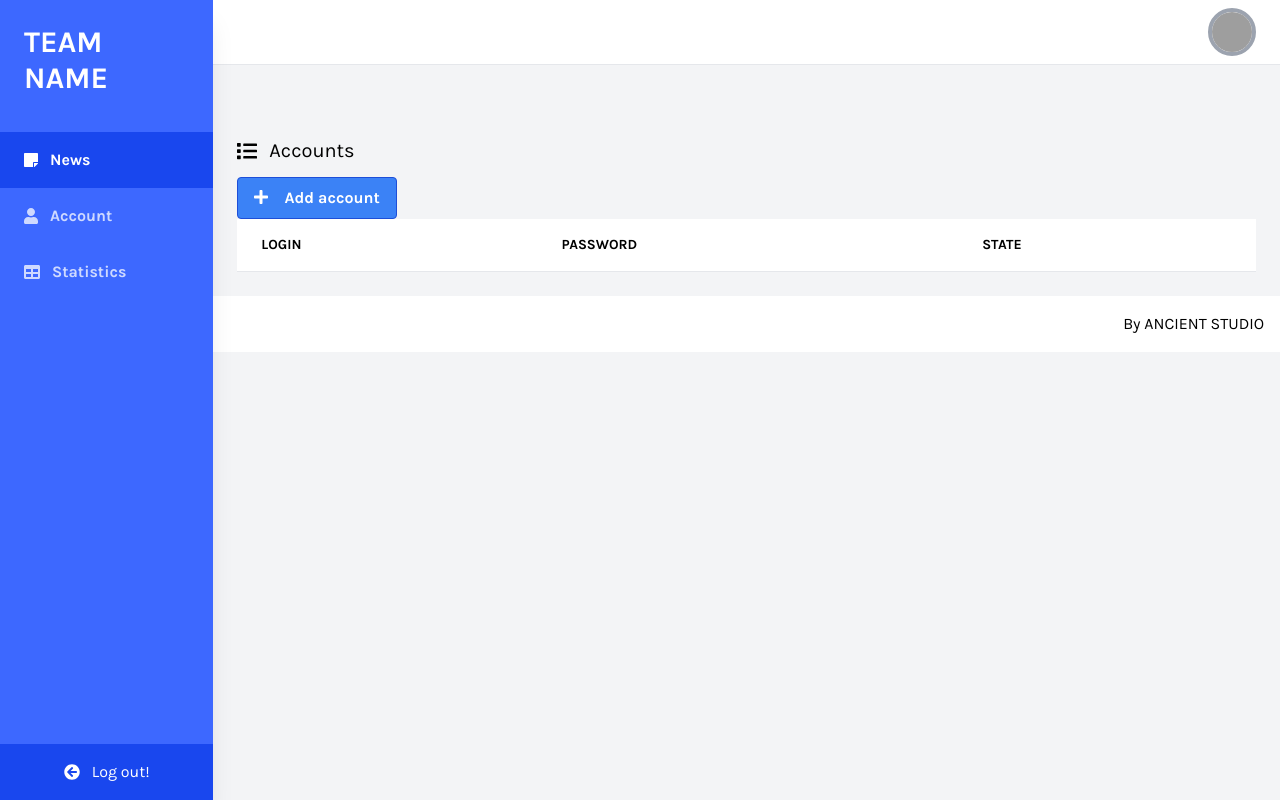
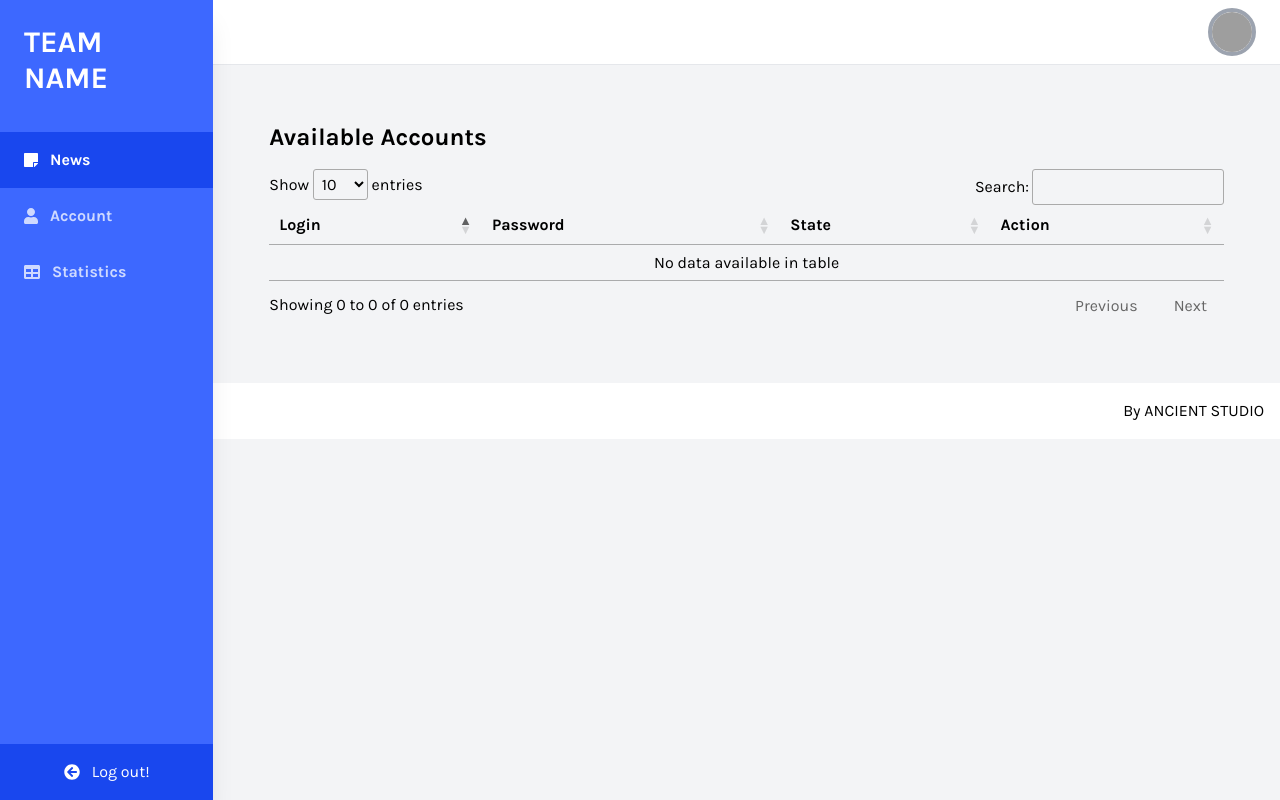
Before and after one commit to wixxxez/web_panel, a Symfony app: template templates/main_work_page/account.html.twig in a window 1280 px wide. Run offline with Twig, Linux system fonts and the light colour scheme; the template is opened without the code that fills it, so the values that code supplies are empty; some libraries are stand-ins or nearby versions; grey boxes are pictures that could not be loaded.

Commit message:
Add account Layout

```diff
--- a/templates/main_work_page/account.html.twig
+++ b/templates/main_work_page/account.html.twig
@@ -40,30 +40,26 @@
         <div class="w-full overflow-x-hidden border-t flex flex-col">
                <main class="w-full flex-grow p-6">
 
-                    <div class="w-full mt-12">
-                    <p class="text-xl pb-3 flex items-center">
-                           <i class="fas fa-list mr-3"></i> Accounts
-                    </p>
 
-                         <button class="bg-blue-500 hover:bg-blue-700 text-white font-bold py-2 px-4 border border-blue-700 rounded">
-                            <a href="{{ path('app_account_create') }}"><i class="fas fa-plus mr-3"></i> Add account </a>
-                        </button>
-                    <div class="bg-white overflow-auto">
-                        <table class="text-left w-full border-collapse"> <!--Border collapse doesn't work on this site yet but it's available in newer tailwind versions -->
+
+                <div class="container mx-auto px-4 sm:px-6 lg:px-8 py-8 bg-dark">
+    <h2 class="text-2xl font-bold mb-4">Available Accounts</h2>
+    <table id="example" class="table-auto w-full bg-dark">
         <thead>
             <tr>
-                                    <th class="py-4 px-6 bg-grey-lightest font-bold uppercase text-sm text-grey-dark border-b border-grey-light">Login</th>
-                                    <th class="py-4 px-6 bg-grey-lightest font-bold uppercase text-sm text-grey-dark border-b border-grey-light">Password</th>
-                                    <th class="py-4 px-6 bg-grey-lightest font-bold uppercase text-sm text-grey-dark border-b border-grey-light">State</th>
+                <th class="px-4 py-2" data-priority="1">Login</th>
+                <th class="px-4 py-2" data-priority="2">Password</th>
+                <th class="px-4 py-2"data-priority="3">State</th>
+                <th class="px-4 py-2">Action</th>
             </tr>
         </thead>
         <tbody>
             {% for account in accounts %}
                                             <tr class="hover:bg-grey-lighter">
-                                                <td class="py-4 px-6 border-b border-grey-light">{{ account.login }}</td>
-                                                <td class="py-4 px-6 border-b border-grey-light">{{ account.password }}</td>
-                                                <td class="py-4 px-6 border-b border-grey-light">{{ account.state }}</td>
-                                                <td class="py-4 px-6 border-b border-grey-light">
+                                                <td class="border px-4 py-2">{{ account.login }}</td>
+                                                <td class="border px-4 py-2">{{ account.password }}</td>
+                                                <td class="border px-4 py-2">{{ account.state }}</td>
+                                                <td class="border px-4 py-2">
                                                     <button class="bg-blue-500 hover:bg-blue-700 text-white font-bold py-2 px-4 rounded-full">
                                                         <a href="{{ path('app_logged_account',{'id': account.id }) }}"> <i class="fas fa-sign-in-alt mr-3"></i> Get Account ! </a>
                                                     </button>
@@ -71,10 +67,23 @@
                                             </tr>
             {% endfor %}
 
+
+
+
         </tbody>
     </table>
 </div>
+<link rel="stylesheet" href="https://cdn.datatables.net/1.10.25/css/jquery.dataTables.min.css">
+<script src="https://code.jquery.com/jquery-3.5.1.min.js"></script>
+<script src="https://cdn.datatables.net/1.10.25/js/jquery.dataTables.min.js"></script>
 
+<script>
+    $(document).ready(function() {
+        $('#example').DataTable({
+            // Add any customization options here
+        });
+    });
+</script>
                </main>
 
             <footer class="w-full bg-white text-right p-4">
```
Also changed, not shown: src/Controller/AccountController.php (+12 -2 lines), src/Controller/DeleteAccountController.php (+12 -5 lines), src/Form/FilterAccountByState.php (added, +39 -0 lines), src/Form/LoggedAccountType.php (+1 -11 lines), src/Repository/AccountRepository.php (+25 -1 lines), templates/main_work_page/logged_account.html.twig (+18 -14 lines). Lines whose indentation alone changed are shown as unchanged.
